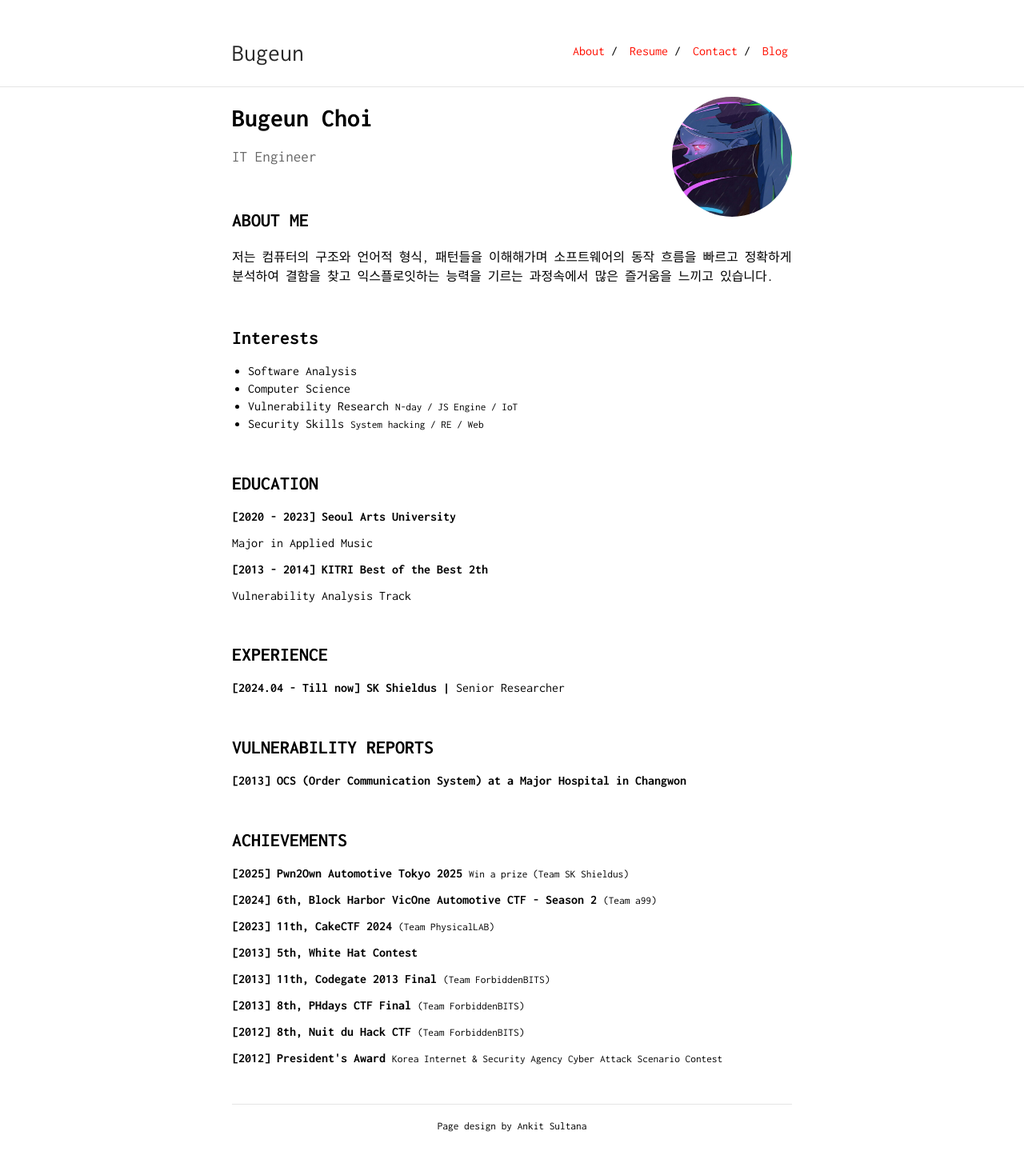
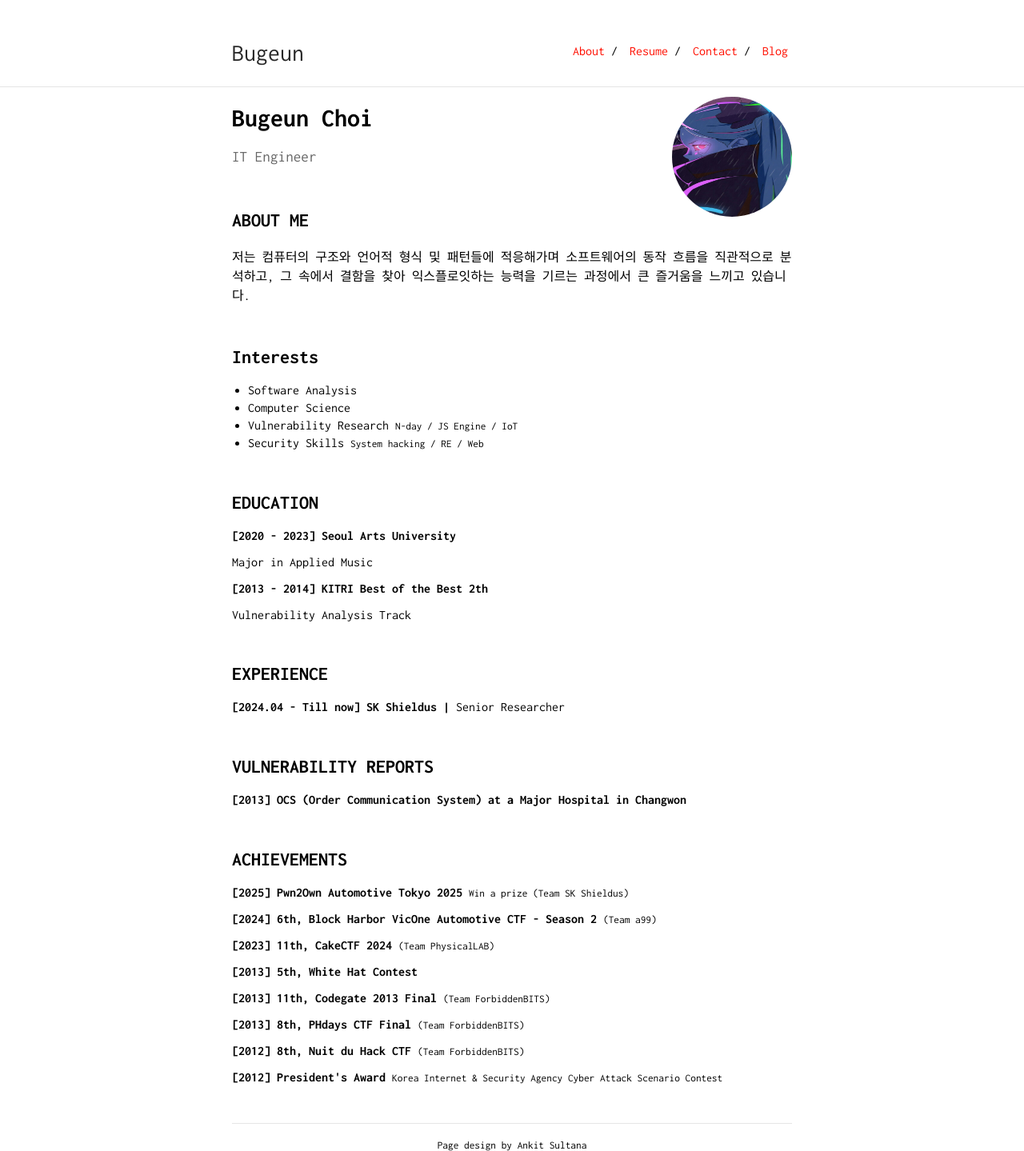
Before and after one commit to Bugeun/bugeun.github.io, a Jekyll site: the page built from index.md, in a window 1280 px wide. Shown: the whole page at 80% size. Built offline with Jekyll 4.4.1, drawn with Linux system fonts in a browser that asks for light colours; before the commit the page ends 1415 px from its top, so only the background shows below that.

Commit message:
Update index.md

```diff
--- a/index.md
+++ b/index.md
@@ -11,7 +11,7 @@ IT Engineer
 
 ## ABOUT ME
 
-<p>저는 컴퓨터의 구조와 언어적 형식, 패턴들을 이해해가며 소프트웨어의 동작 흐름을 빠르고 정확하게 분석하여 결함을 찾고 익스플로잇하는 능력을 기르는 과정속에서 많은 즐거움을 느끼고 있습니다.</p>
+<p>저는 컴퓨터의 구조와 언어적 형식 및 패턴들에 적응해가며 소프트웨어의 동작 흐름을 직관적으로 분석하고, 그 속에서 결함을 찾아 익스플로잇하는 능력을 기르는 과정에서 큰 즐거움을 느끼고 있습니다.</p>
 
 &nbsp;
 
```
